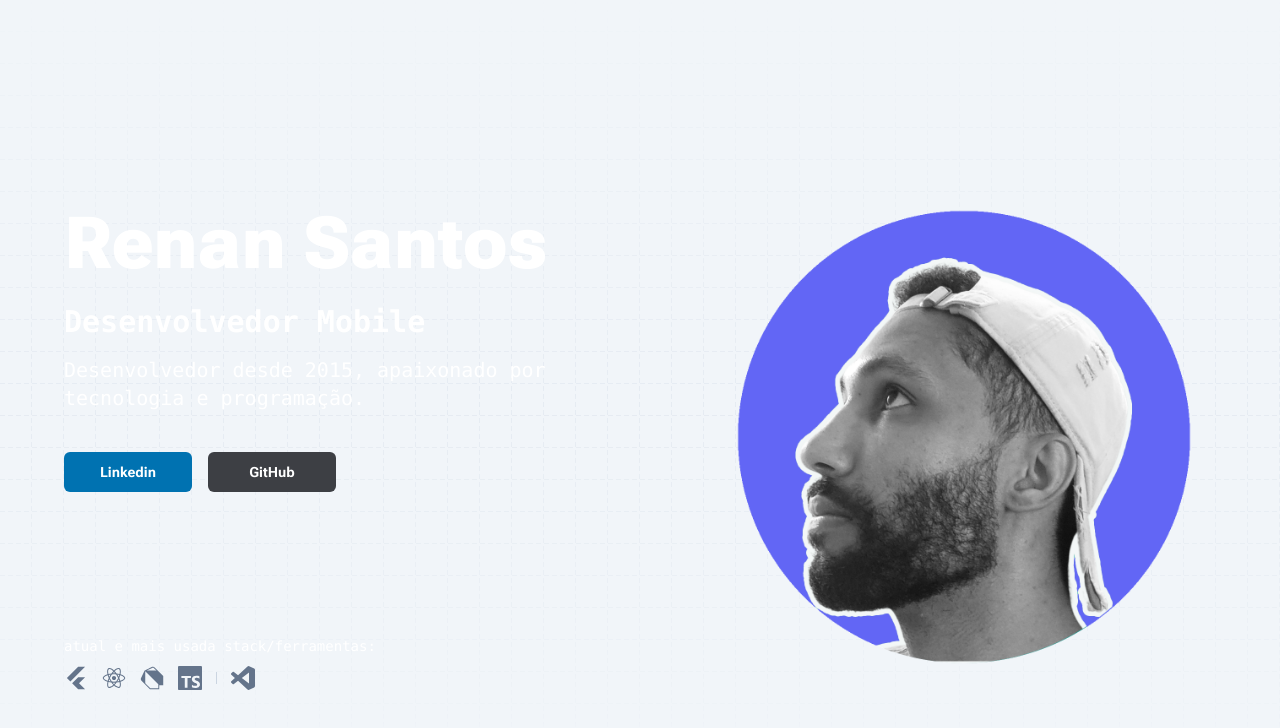
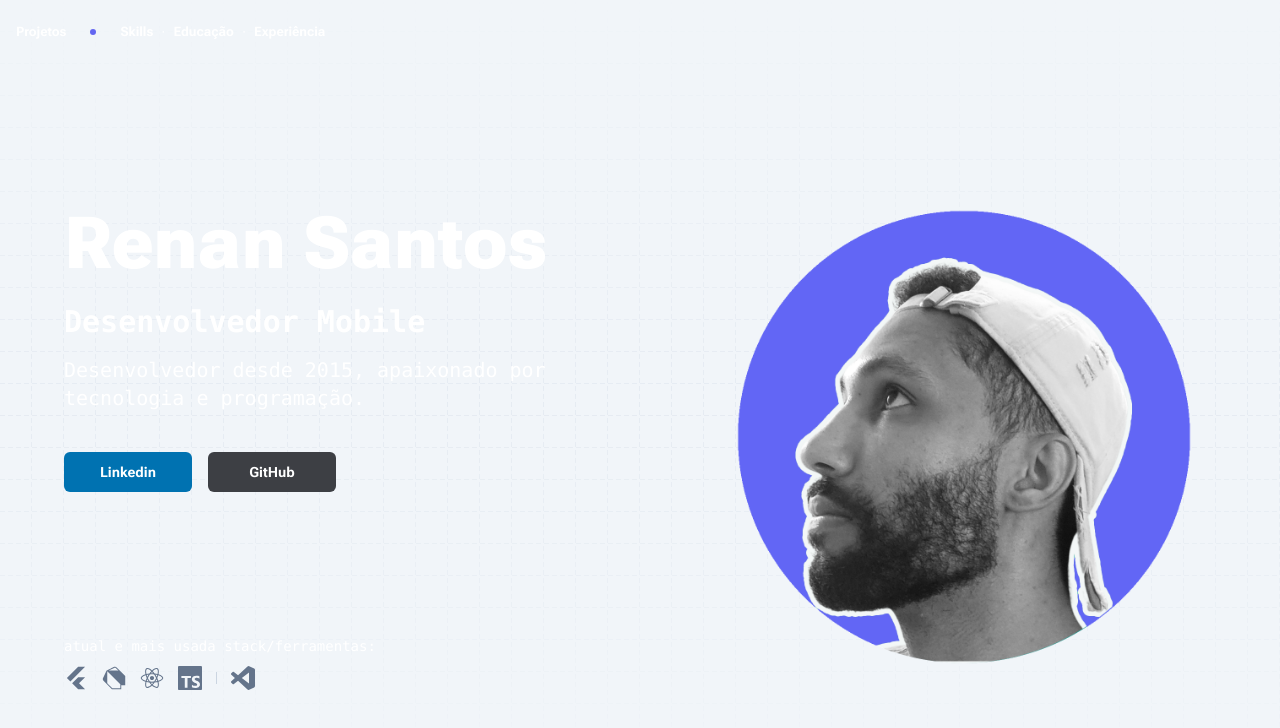
Before and after one commit to renankanu/kanu, a Next.js app: page / in a window 1280 px wide. Shown: the top 728 px of the page. Built offline with nearby package versions, Linux system fonts and the light colour scheme; a web font is replaced by a local one.

Commit message:
featue: init config navbar

```diff
--- a/package.json
+++ b/package.json
@@ -9,6 +9,7 @@
     "lint": "next lint"
   },
   "dependencies": {
+    "@headlessui/react": "^1.7.15",
     "@types/node": "20.3.1",
     "@types/react": "18.2.12",
     "@types/react-dom": "18.2.5",
--- a/src/app/globals.css
+++ b/src/app/globals.css
@@ -60,4 +60,34 @@
     @apply inline-flex h-10 items-center justify-center gap-1.5 rounded-md border border-transparent px-4 text-center text-sm font-bold transition duration-150;
     @apply md:rounded-xl;
   }
+
+  .nav-link {
+    @apply flex h-9 items-center gap-1 rounded-xl px-2 text-[13px] font-bold;
+    @apply dark:text-cornflower-blue-200 dark:font-semibold;
+
+    &:hover,
+    &[aria-expanded='true'] {
+      @apply text-cornflower-blue-500;
+      @apply dark:text-cornflower-blue-500;
+    }
+
+    &--label {
+      @apply bg-cornflower-blue-500/[0.08] rounded-full px-5;
+      @apply dark:bg-cornflower-blue-500/10;
+
+      svg {
+        @apply -mr-1;
+      }
+    }
+
+    &__separator {
+      @apply -mt-1 text-slate-800;
+      @apply dark:text-slate-300;
+    }
+
+    &--focus {
+      @apply rounded-lg bg-slate-100;
+      @apply dark:bg-slate-800/50;
+    }
+  }
 }
--- a/src/app/page.tsx
+++ b/src/app/page.tsx
@@ -1,8 +1,10 @@
 import Intro from '@/components/Intro'
+import Navbar from '@/components/Navbar'
 
 export default function Home() {
   return (
     <div>
+      <Navbar />
       <Intro />
     </div>
   )
--- a/src/components/Icons.tsx
+++ b/src/components/Icons.tsx
@@ -1,4 +1,18 @@
 import type { ComponentProps } from 'react'
+
+export function ChevronRightIcon(props: ComponentProps<'svg'>) {
+  return (
+    <svg
+      xmlns="http://www.w3.org/2000/svg"
+      viewBox="0 0 8 8"
+      role="img"
+      fill="currentColor"
+      {...props}
+    >
+      <circle cx="4" cy="4" r="4" fill="#6366F1" />
+    </svg>
+  )
+}
 
 export function FlutterIcon(props: ComponentProps<'svg'>) {
   return (
--- a/src/components/Intro/IntroTechStack.tsx
+++ b/src/components/Intro/IntroTechStack.tsx
@@ -35,30 +35,30 @@ export default function IntroTechStack() {
         transition={{ delayChildren: 0.6, staggerChildren: 0.025 }}
       >
         <m.li variants={animation}>
-          <div className="transition duration-200 hover:text-accent-label">
+          <div className="transition duration-200 hover:text-cornflower-blue-500">
             <FlutterIcon className="h-6 w-6" />
           </div>
         </m.li>
         <m.li variants={animation}>
-          <div className="transition duration-200 hover:text-accent-label">
+          <div className="transition duration-200 hover:text-cornflower-blue-500">
+            <DartIcon className="h-6 w-6" />
+          </div>
+        </m.li>
+        <m.li variants={animation}>
+          <div className="transition duration-200 hover:text-cornflower-blue-500">
             <ReactIcon className="h-6 w-6" />
           </div>
         </m.li>
         <m.li variants={animation}>
-          <div className="transition duration-200 hover:text-accent-label">
-            <DartIcon className="h-6 w-6" />
-          </div>
-        </m.li>
-        <m.li variants={animation}>
-          <div className="transition duration-200 hover:text-accent-label">
+          <div className="transition duration-200 hover:text-cornflower-blue-500">
             <TypeScriptIcon className="h-6 w-6" />
           </div>
         </m.li>
         <m.li variants={animation}>
-          <div className="h-3 w-[1px] bg-slate-300 dark:bg-accent-label" />
+          <div className="h-3 w-[1px] bg-slate-300 dark:bg-cornflower-blue-500" />
         </m.li>
         <m.li variants={animation}>
-          <div className="transition duration-200 hover:text-accent-label">
+          <div className="transition duration-200 hover:text-cornflower-blue-500">
             <VSCodeIcon className="h-6 w-6" />
           </div>
         </m.li>
--- /dev/null
+++ b/src/components/Navbar/NavLink.tsx
@@ -0,0 +1,20 @@
+import Link from 'next/link'
+
+import type { ReactNode } from 'react'
+
+export type NavLinkProps = {
+  title: string
+  href: string
+  icon?: ReactNode
+}
+
+function NavLink({ title, href, icon = null }: NavLinkProps) {
+  return (
+    <Link href={href} className="nav-link">
+      {title}
+      {icon}
+    </Link>
+  )
+}
+
+export default NavLink
--- /dev/null
+++ b/src/components/Navbar/NavLinkExpanded.tsx
@@ -0,0 +1,35 @@
+import React from 'react'
+
+import { ChevronRightIcon } from '@/components/Icons'
+
+import NavLink, { NavLinkProps } from './NavLink'
+
+interface NavLinkExpandedProps {
+  items: Array<NavLinkProps>
+}
+
+function NavLinkExpanded({ items }: NavLinkExpandedProps) {
+  return (
+    <div className="flex">
+      <div className="nav-link nav-link--label pointer-events-none ml-2 mr-2">
+        <ChevronRightIcon className="h-1.5 w-1.5" />
+      </div>
+      <ul className="flex items-center">
+        {items.map((item, idx) => (
+          <React.Fragment key={item.href}>
+            <li>
+              <NavLink title={item.title} href={item.href} />
+            </li>
+            {idx !== items.length - 1 && (
+              <li>
+                <div className="nav-link__separator">&middot;</div>
+              </li>
+            )}
+          </React.Fragment>
+        ))}
+      </ul>
+    </div>
+  )
+}
+
+export default NavLinkExpanded
--- /dev/null
+++ b/src/components/Navbar/index.tsx
@@ -0,0 +1,55 @@
+'use client'
+import useOnScroll from '@/hooks/useOnScroll'
+import Link from 'next/link'
+import { ReactNode } from 'react'
+import NavLinkExpanded from './NavLinkExpanded'
+
+export type NavLinkProps = {
+  title: string
+  href: string
+  icon?: ReactNode
+  className?: string
+}
+
+function NavLink({ title, href, icon = null, className }: NavLinkProps) {
+  return (
+    <Link href={href} className={`nav-link ${className}`}>
+      {title}
+      {icon}
+    </Link>
+  )
+}
+
+const workLinks = [
+  { title: 'Skills', href: '/work/skills-and-tools' },
+  { title: 'Educação', href: '/work/education' },
+  { title: 'Experiência', href: '/work/experience' },
+]
+
+export default function Navbar() {
+  const isScrolled = useOnScroll(0)
+  return (
+    <header className="fm:absolute fixed left-0 right-0 top-0 z-[1000]">
+      <div
+        className={`fixed inset-0 h-16 ${
+          isScrolled
+            ? 'border-divider-light border-b backdrop-blur  dark:border-gray-800 dark:bg-slate-900/80'
+            : 'bg-transparent'
+        } fm:hidden`}
+      />
+      <div />
+      <div className="content-wrapper-max">
+        <div className="relative z-50 flex h-16 items-center justify-between px-2 text-sm md:px-4">
+          <nav className="flex md:gap-2">
+            <ul className="flex items-center md:gap-1">
+              <li>
+                <NavLink title="Projetos" href="/projects" />
+              </li>
+              <NavLinkExpanded items={workLinks} />
+            </ul>
+          </nav>
+        </div>
+      </div>
+    </header>
+  )
+}
--- /dev/null
+++ b/src/hooks/useOnScroll.ts
@@ -0,0 +1,20 @@
+'use client'
+import { useEffect, useState } from 'react'
+
+export default function useScroll(threshold = 0) {
+  const [isScrolled, setScrolled] = useState<boolean>()
+
+  useEffect(() => {
+    const onScroll = () => {
+      setScrolled(window.scrollY > threshold)
+    }
+    onScroll()
+
+    document.addEventListener('scroll', onScroll, { passive: true })
+    return () => {
+      document.removeEventListener('scroll', onScroll)
+    }
+  }, [threshold])
+
+  return isScrolled
+}
--- a/tailwind.config.js
+++ b/tailwind.config.js
@@ -34,7 +34,17 @@ module.exports = {
           800: '#080718',
           900: '#050414',
         },
-        'accent-label': '#6366F1',
+        'cornflower-blue': {
+          100: '#E0E1FE',
+          200: '#C1C3FD',
+          300: '#A2A4FA',
+          400: '#898CF6',
+          500: '#6366F1',
+          600: '#484ACF',
+          700: '#3133AD',
+          800: '#1F218B',
+          900: '#131473',
+        },
       },
     },
   },
```
Also changed, not shown: 1 other file (tests, documents, lock files or other folders).
